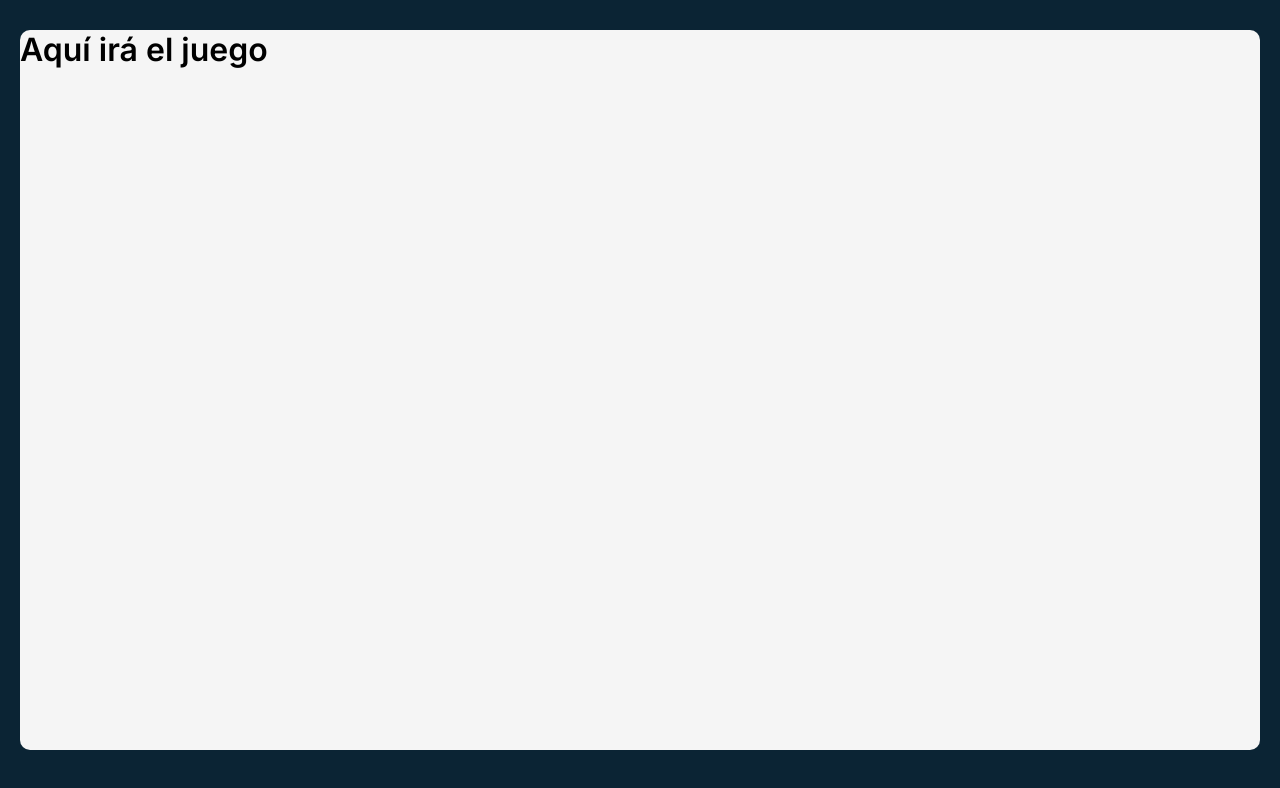
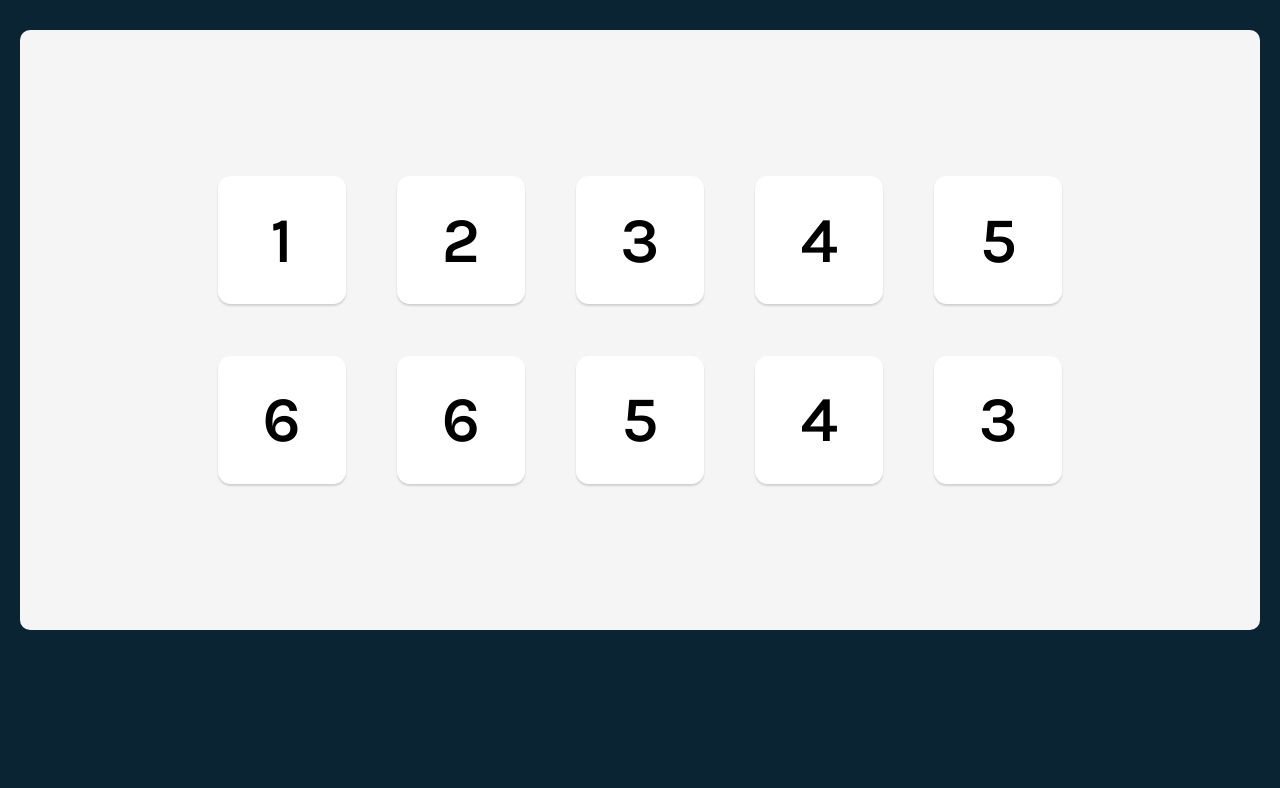
Before and after one commit to crcascr/React-Learning, a React (Create React App) app in the folder practice-projects/tenzies-game/: page / in a window 1280 px wide. Shown: the top 788 px of the page. Built offline with nearby package versions, Linux system fonts and the light colour scheme.

Commit message:
Componente y estilos para numero

```diff
--- a/practice-projects/tenzies-game/public/index.html
+++ b/practice-projects/tenzies-game/public/index.html
@@ -6,6 +6,10 @@
     <link rel="preconnect" href="https://fonts.gstatic.com" crossorigin />
     <link
       href="https://fonts.googleapis.com/css2?family=Inter:wght@300;600&display=swap"
+      rel="stylesheet"
+    />
+    <link
+      href="https://fonts.googleapis.com/css2?family=Karla:wght@300;600&display=swap"
       rel="stylesheet"
     />
     <link rel="icon" href="%PUBLIC_URL%/favicon.ico" />
--- a/practice-projects/tenzies-game/src/AppTenzies.css
+++ b/practice-projects/tenzies-game/src/AppTenzies.css
@@ -16,5 +16,32 @@ body * {
 main {
   border-radius: 10px;
   background-color: #f5f5f5;
-  height: 90vh;
+  height: 75vh;
+  display: flex;
+  justify-content: center;
+  flex-direction: column;
+  align-items: center;
 }
+
+.numeros {
+  display: grid;
+  grid-template-columns: repeat(5, 10vw);
+  align-items: center;
+  grid-gap: 4vw;
+  align-content: center;
+}
+
+.numeros--numero {
+  display: flex;
+  width: 10vw;
+  height: 10vw;
+  border-radius: 1vw;
+  background-color: #ffffff;
+  box-shadow: 0px 2px 2px rgba(0, 0, 0, 0.15);
+  justify-content: center;
+  align-items: center;
+  font-family: Karla, sans-serif;
+  font-weight: bold;
+  font-size: 5vw;
+  cursor: pointer;
+}
--- a/practice-projects/tenzies-game/src/AppTenzies.js
+++ b/practice-projects/tenzies-game/src/AppTenzies.js
@@ -1,11 +1,23 @@
 import React from "react";
+import Arreglo from "./Components/Arreglo";
 
-function AppTenzies(){
-    return(
-        <main>
-            <h1>Aquí irá el juego</h1>
-        </main>
-    )
+function AppTenzies() {
+  return (
+    <main>
+      <div className="numeros">
+        <Arreglo numero={1} />
+        <Arreglo numero={2} />
+        <Arreglo numero={3} />
+        <Arreglo numero={4} />
+        <Arreglo numero={5} />
+        <Arreglo numero={6} />
+        <Arreglo numero={6} />
+        <Arreglo numero={5} />
+        <Arreglo numero={4} />
+        <Arreglo numero={3} />
+      </div>
+    </main>
+  );
 }
 
-export default AppTenzies
+export default AppTenzies;
--- /dev/null
+++ b/practice-projects/tenzies-game/src/Components/Arreglo.js
@@ -0,0 +1,7 @@
+import React from "react";
+
+function Arreglo(props) {
+  return <a className="numeros--numero">{props.numero}</a>;
+}
+
+export default Arreglo;
```
